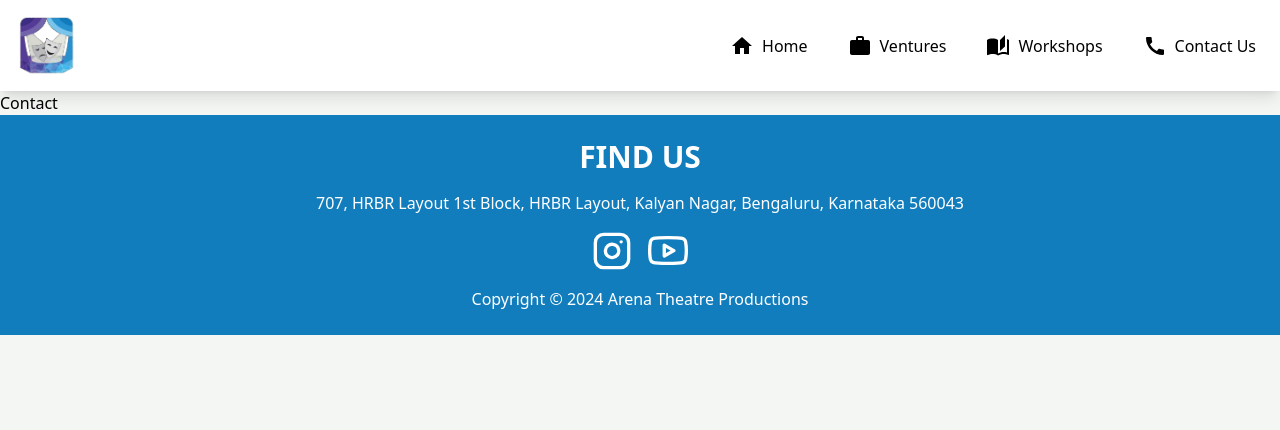
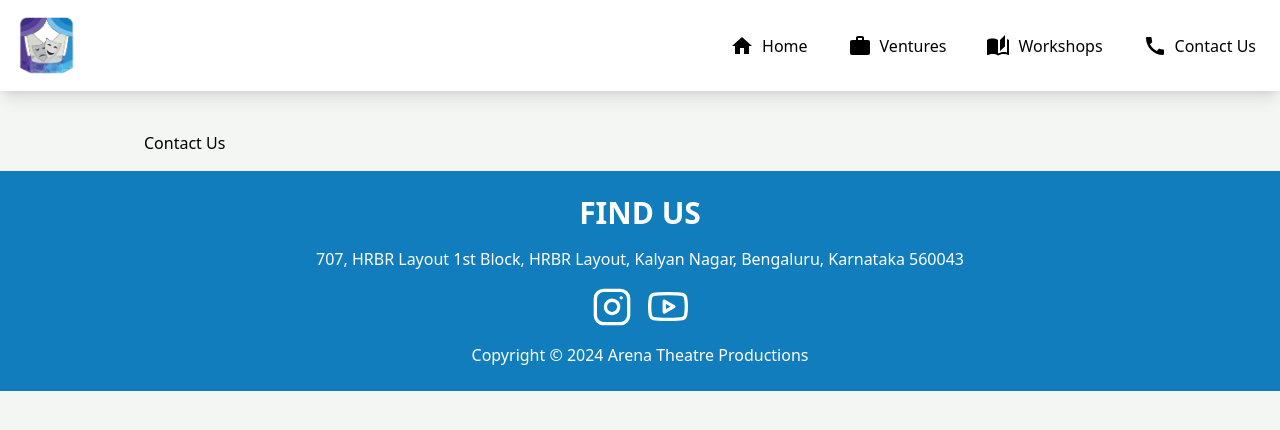
Before and after one commit to GautamPB/arenatheatreproductions, a Next.js app: page /contact in a window 1280 px wide. Shown: the top 430 px of the page. Built offline with nearby package versions, Linux system fonts and the light colour scheme.

Commit message:
Changes to contact page

```diff
--- a/app/contact/page.tsx
+++ b/app/contact/page.tsx
@@ -1,7 +1,5 @@
-import React from 'react'
-
 const Contact = () => {
-    return <div>Contact</div>
+    return <div className="max-w-5xl mx-auto mt-6 p-4">Contact Us</div>
 }
 
 export default Contact
```
